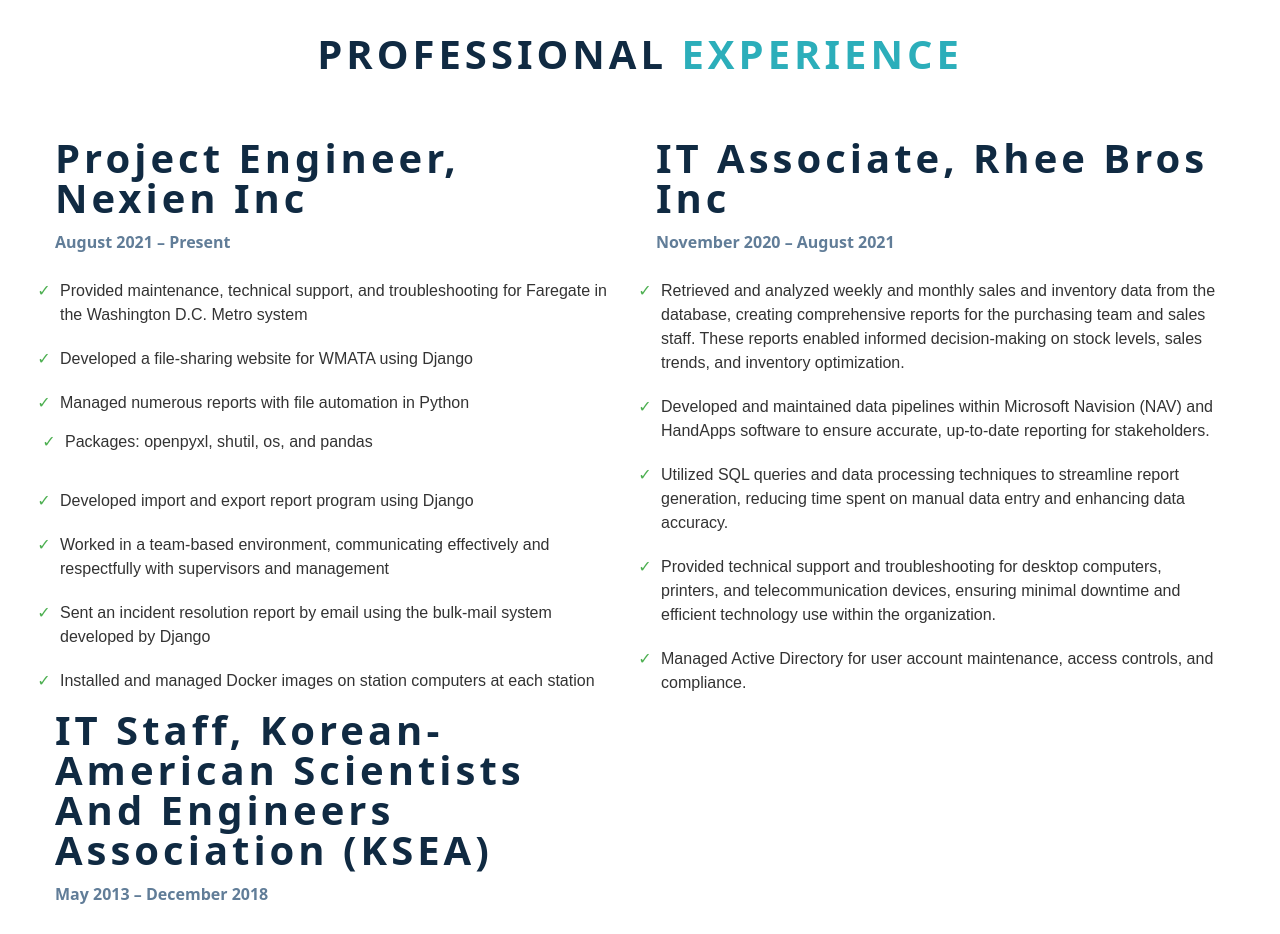
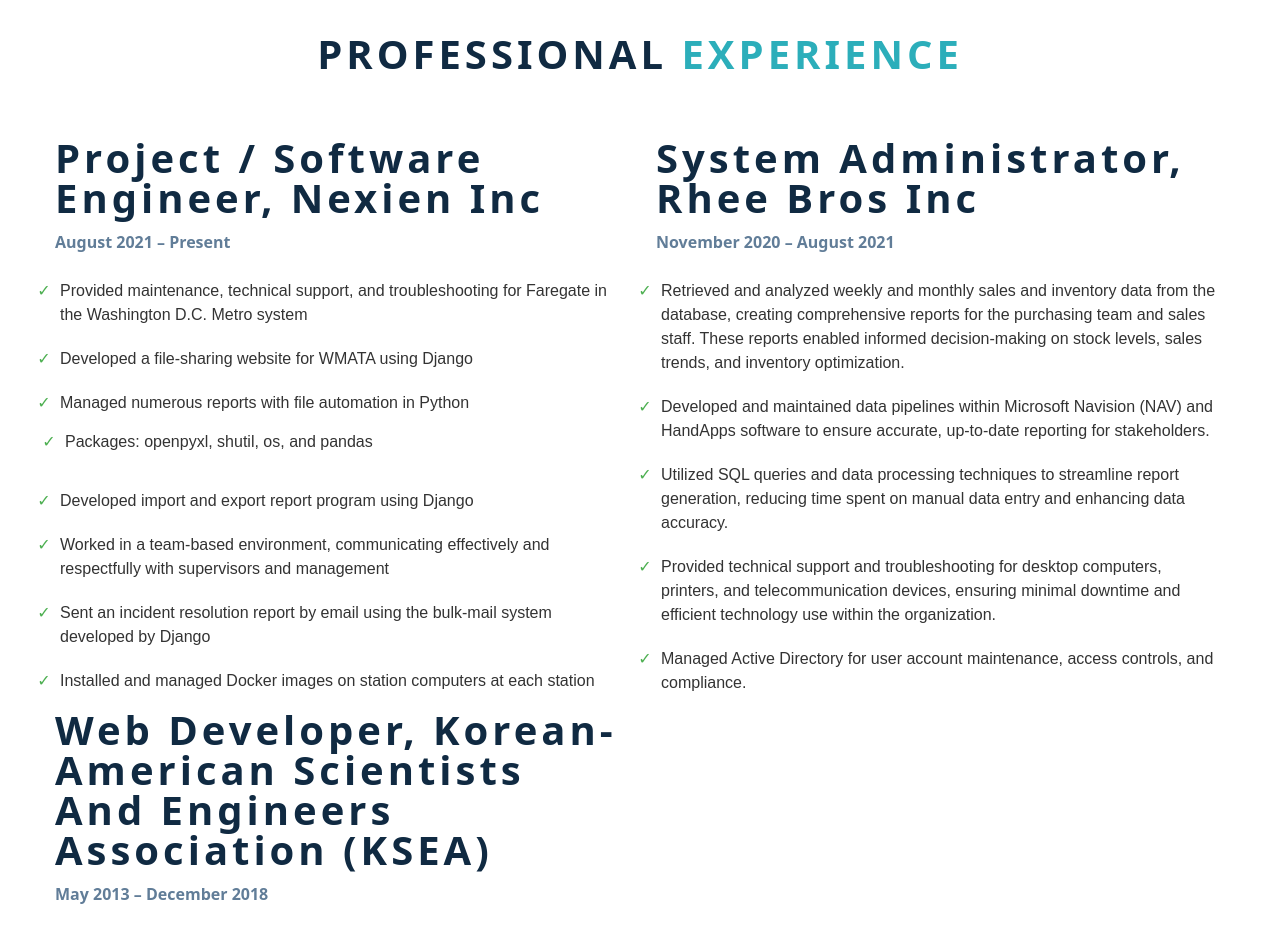
Before and after one commit to jos8304/backroads-project, a React (Create React App) app: page / in a window 1280 px wide. Shown: the part 2340-3274 px from the top of the page. Built offline with nearby package versions, Linux system fonts and the light colour scheme.

Commit message:
updated experience

```diff
--- a/src/components/Experience.js
+++ b/src/components/Experience.js
@@ -7,7 +7,7 @@
 
       <div className="section-center about-center">
         <article className="experience">
-          <h2>Project Engineer, Nexien Inc</h2>
+          <h2>Project / Software Engineer, Nexien Inc</h2>
           <p>
             <strong>August 2021 – Present</strong>
           </p>
@@ -39,7 +39,7 @@
           </ul>
         </article>
         <article className="experience">
-          <h2>IT Associate, Rhee Bros Inc</h2>
+          <h2>System Administrator, Rhee Bros Inc</h2>
           <p>
             <strong>November 2020 – August 2021</strong>
           </p>
@@ -75,7 +75,7 @@
         </article>
         <article className="experience">
           <h2>
-            IT Staff, Korean-American Scientists and Engineers Association
+            Web Developer, Korean-American Scientists and Engineers Association
             (KSEA)
           </h2>
           <p>
```
